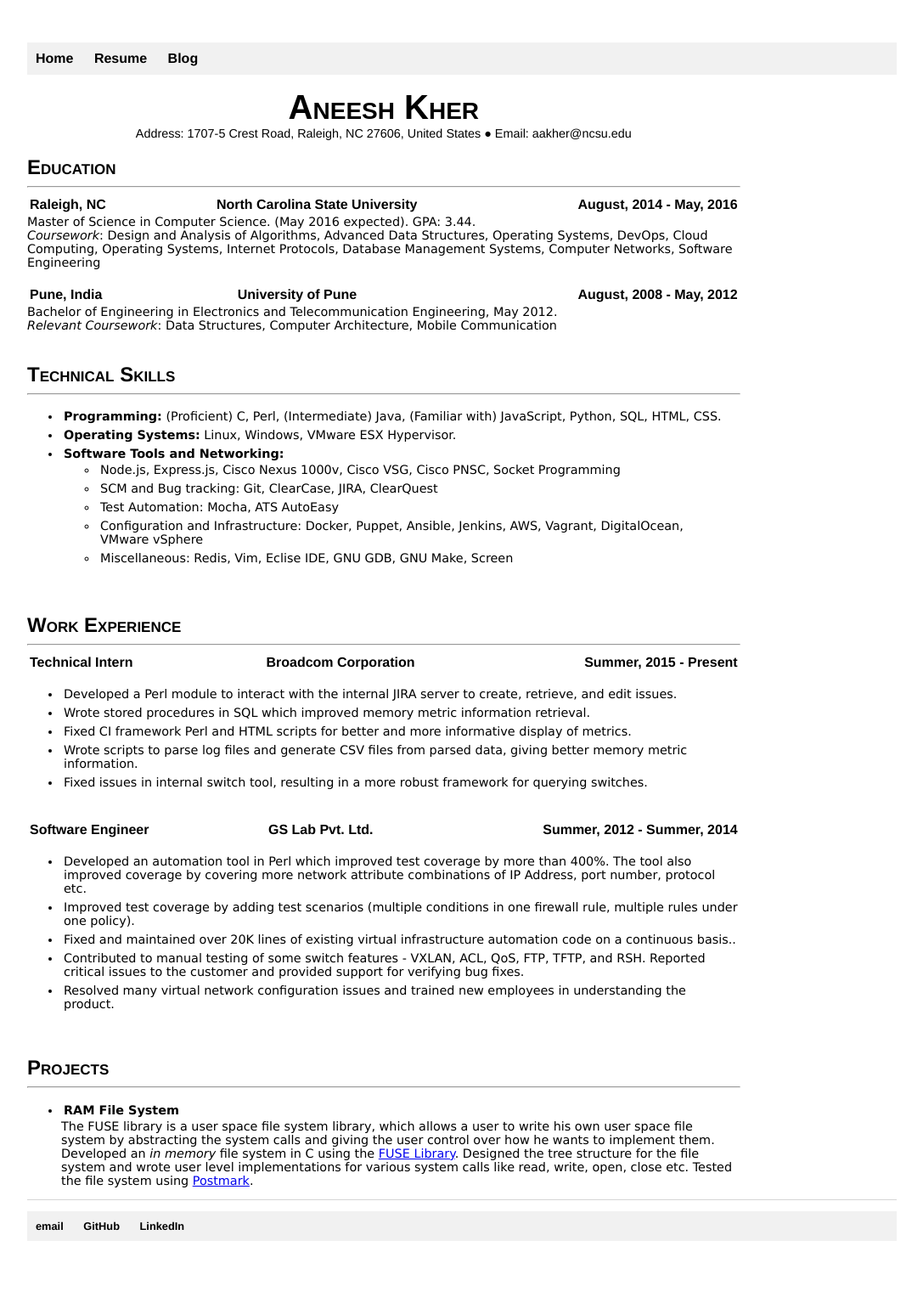
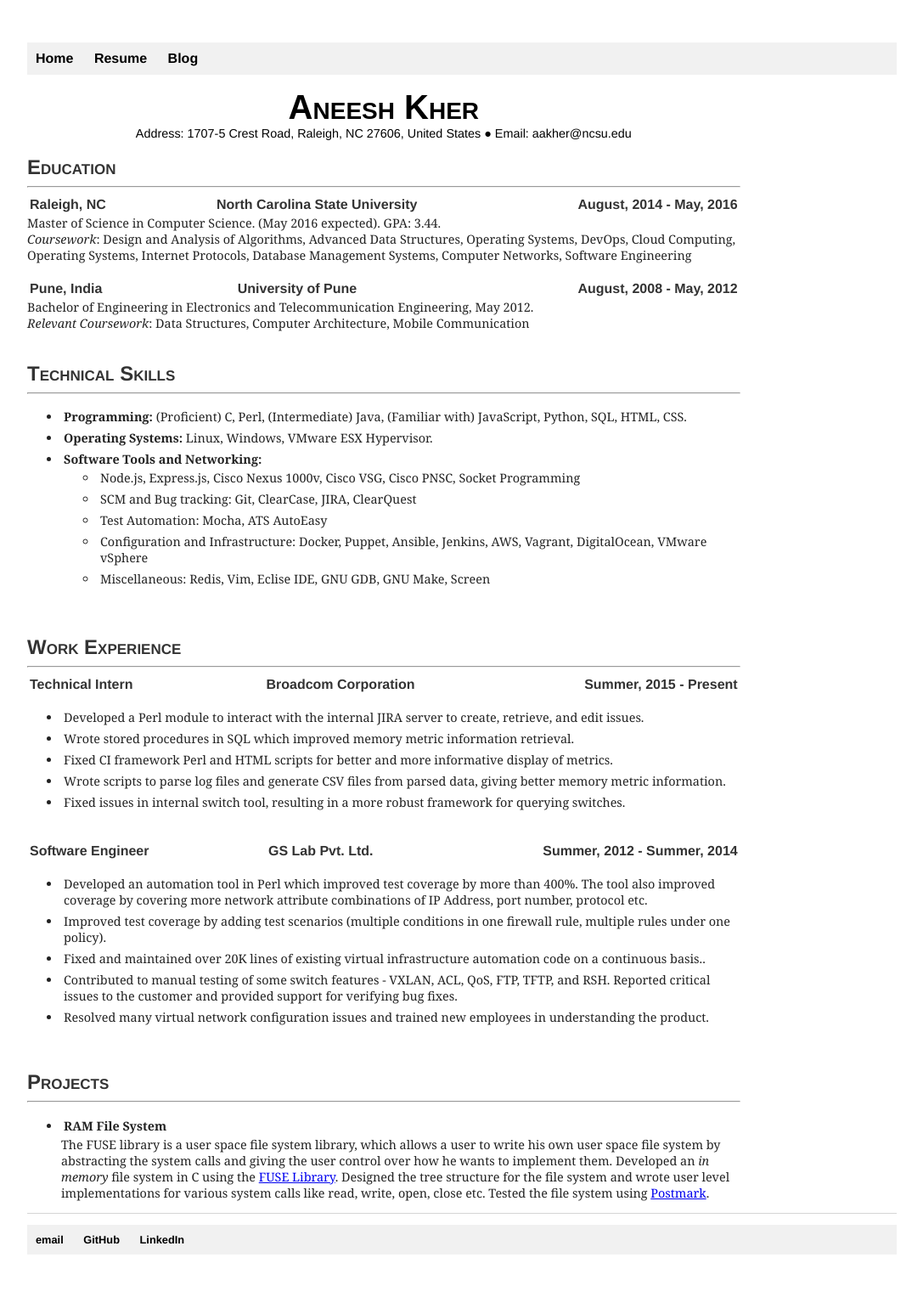
Before and after one commit to aneeshkher/aneeshkher.github.io, a Jekyll site: the page built from resume/index.html, in a window 1280 px wide. Shown: the whole page at 85% size, without its empty margins (96-1183 px from the left). Built offline with Jekyll 4.4.1, drawn with Linux system fonts in a browser that asks for light colours.

Commit message:
Minor changes in color

```diff
--- a/css/main.css
+++ b/css/main.css
@@ -73,6 +73,7 @@
     font-family: 'Helvetica', 'Arial', 'Sans-Serif';
     font-size: 1.5em;
     font-weight: bold;
+	color: #333;
 }
 
 .resume {
@@ -81,8 +82,10 @@
 
 .resume_text {
     text-align: left;
-    font-family: 'Verdana', 'Helvetica', 'Arial', 'Sans-Serif';
+    /*font-family: 'Verdana', 'Helvetica', 'Arial', 'Sans-Serif';*/
+	font-family: 'Merriweather', Georgia, Times;
 	font-size: 0.9em;
+	color: #222;
 }
 
 tr {
@@ -102,16 +105,12 @@
 }
 
 td a {
-    color: #000;
+    color: #333;
     text-decoration: none;
 }
 
 td a:hover {
     color: blue;
-}
-
-#skills_list ul li {
-	padding;
 }
 
 ul li.skill_out {
--- a/resume/index.html
+++ b/resume/index.html
@@ -13,9 +13,9 @@
 	<hr>
 	<table border="0" style="width:100%">
 		<tr>
-			<td style="text-align: left">Raleigh, NC</td>
-			<td style="text-align: center"><a href="https://www.ncsu.edu">North Carolina State University</a></td>
-			<td style="text-align: right">August, 2014 - May, 2016</td>
+			<td style="text-align: left; color: #333">Raleigh, NC</td>
+			<td style="text-align: center; color: #333"><a href="https://www.ncsu.edu">North Carolina State University</a></td>
+			<td style="text-align: right; color: #333">August, 2014 - May, 2016</td>
 		</tr>
 	</table>
 
@@ -29,9 +29,9 @@
 
 	<table border="0" style="width:100%">
 		<tr>
-			<td style="text-align: left">Pune, India</td>
-			<td style="text-align: center">University of Pune</td>
-			<td style="text-align: right">August, 2008 - May, 2012</td>
+			<td style="text-align: left; color: #333">Pune, India</td>
+			<td style="text-align: center; color: #333">University of Pune</td>
+			<td style="text-align: right; color: #333">August, 2008 - May, 2012</td>
 		</tr>
 	</table>
 
@@ -67,9 +67,9 @@
 	<hr>
 	<table border="0" style="width:100%">
 		<tr>
-			<td style="text-align: left">Technical Intern</td>
-			<td style="text-align: center"><a href="https://www.broadcom.com/">Broadcom Corporation</a></td>
-			<td style="text-align: right">Summer, 2015 - Present</td>
+			<td style="text-align: left; color: #333">Technical Intern</td>
+			<td style="text-align: center; color: #333"><a href="https://www.broadcom.com/">Broadcom Corporation</a></td>
+			<td style="text-align: right; color: #333">Summer, 2015 - Present</td>
 		</tr>
 	</table>
 
@@ -87,9 +87,9 @@
 
 	<table border="0" style="width:100%">
 		<tr>
-			<td style="text-align: left">Software Engineer</td>
-			<td style="text-align: center"><a href="http://www.gslab.com">GS Lab Pvt. Ltd.</a></td>
-			<td style="text-align: right">Summer, 2012 - Summer, 2014</td>
+			<td style="text-align: left; color: #333">Software Engineer</td>
+			<td style="text-align: center; color: #333"><a href="http://www.gslab.com">GS Lab Pvt. Ltd.</a></td>
+			<td style="text-align: right; color: #333">Summer, 2012 - Summer, 2014</td>
 		</tr>
 	</table>
 
```
